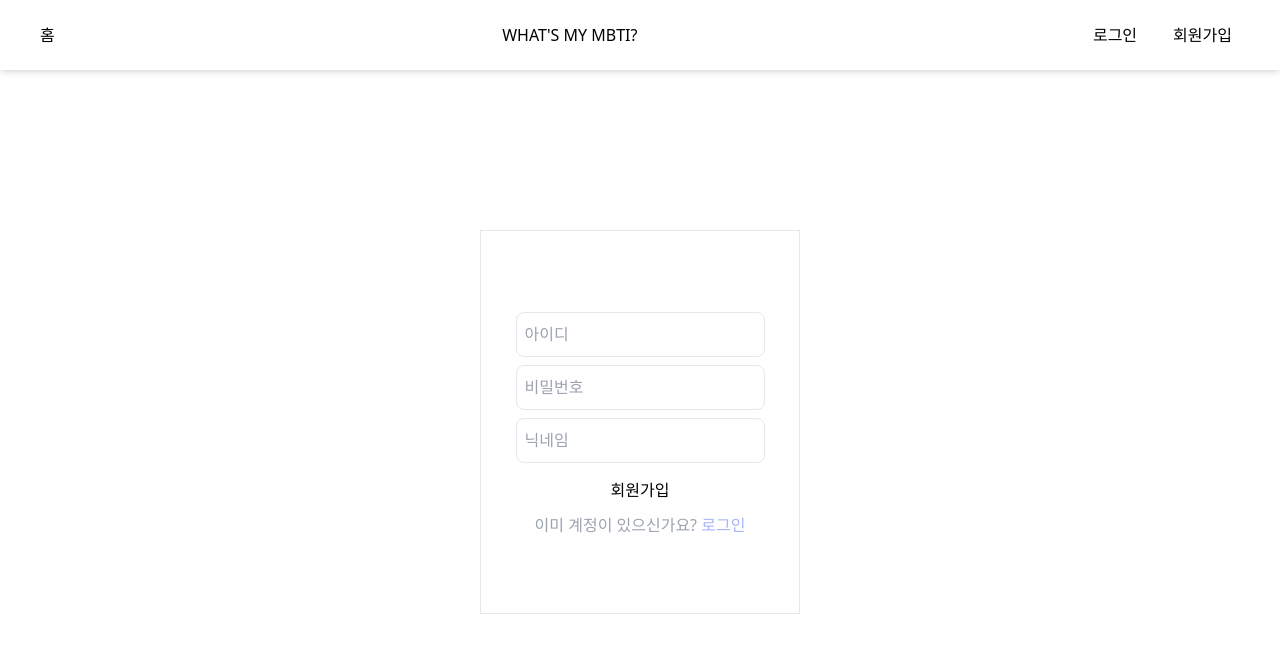
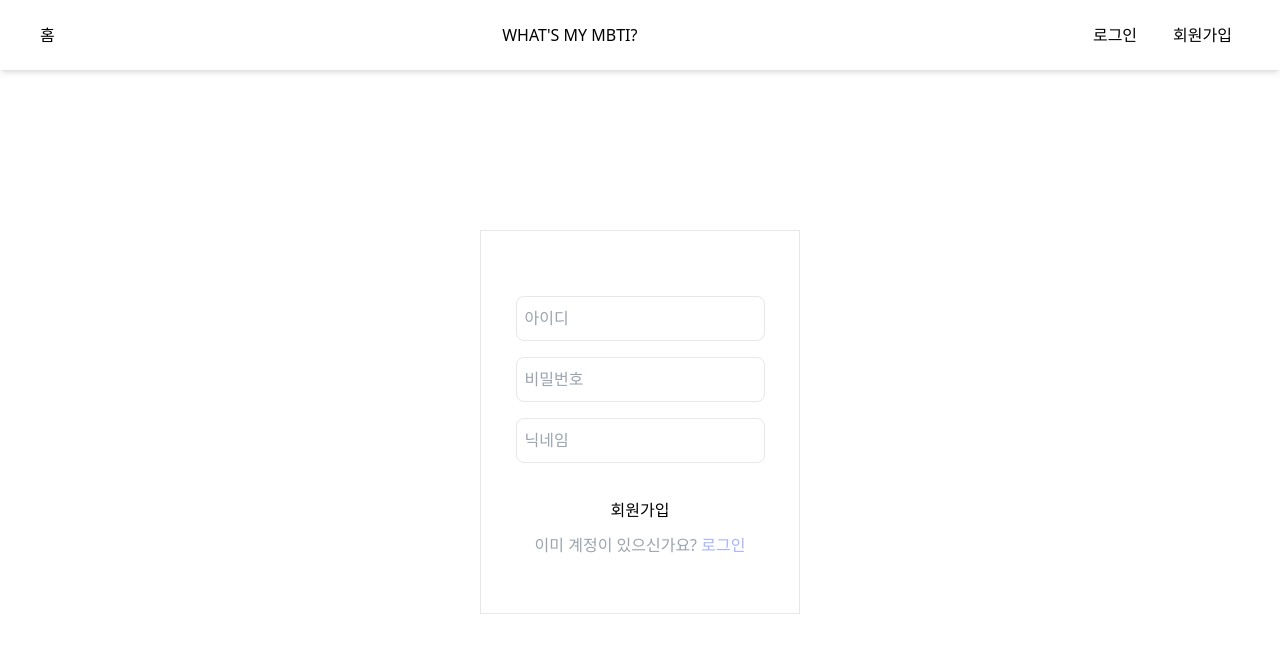
Before and after one commit to choichangyeon/MBTI-Classic, a React (Vite) app: page /signup in a window 1280 px wide. Shown: the top 652 px of the page. Built offline with nearby package versions, Linux system fonts and the light colour scheme.

Commit message:
feat:#5 회원가입 화면 레이아웃 구성

```diff
--- a/src/components/common/InputForm.jsx
+++ b/src/components/common/InputForm.jsx
@@ -1,5 +1,5 @@
 const InputForm = ({ ...props }) => {
-  return <input className="h-sm border rounded-lg my-1 px-2" {...props} />;
+  return <input className="h-sm border rounded-lg my-2 px-2" {...props} />;
 };
 
 export default InputForm;
--- a/src/pages/Signup.jsx
+++ b/src/pages/Signup.jsx
@@ -31,7 +31,7 @@ const Signup = () => {
           value={nickname}
           onChange={(e) => setNickname(e.target.value)}
         />
-        <div className="col-base center-base">
+        <div className="col-base center-base mt-4">
           <button className="btn-base my-2 w-md h-xs" onClick={handleSignup}>
             회원가입
           </button>
```
